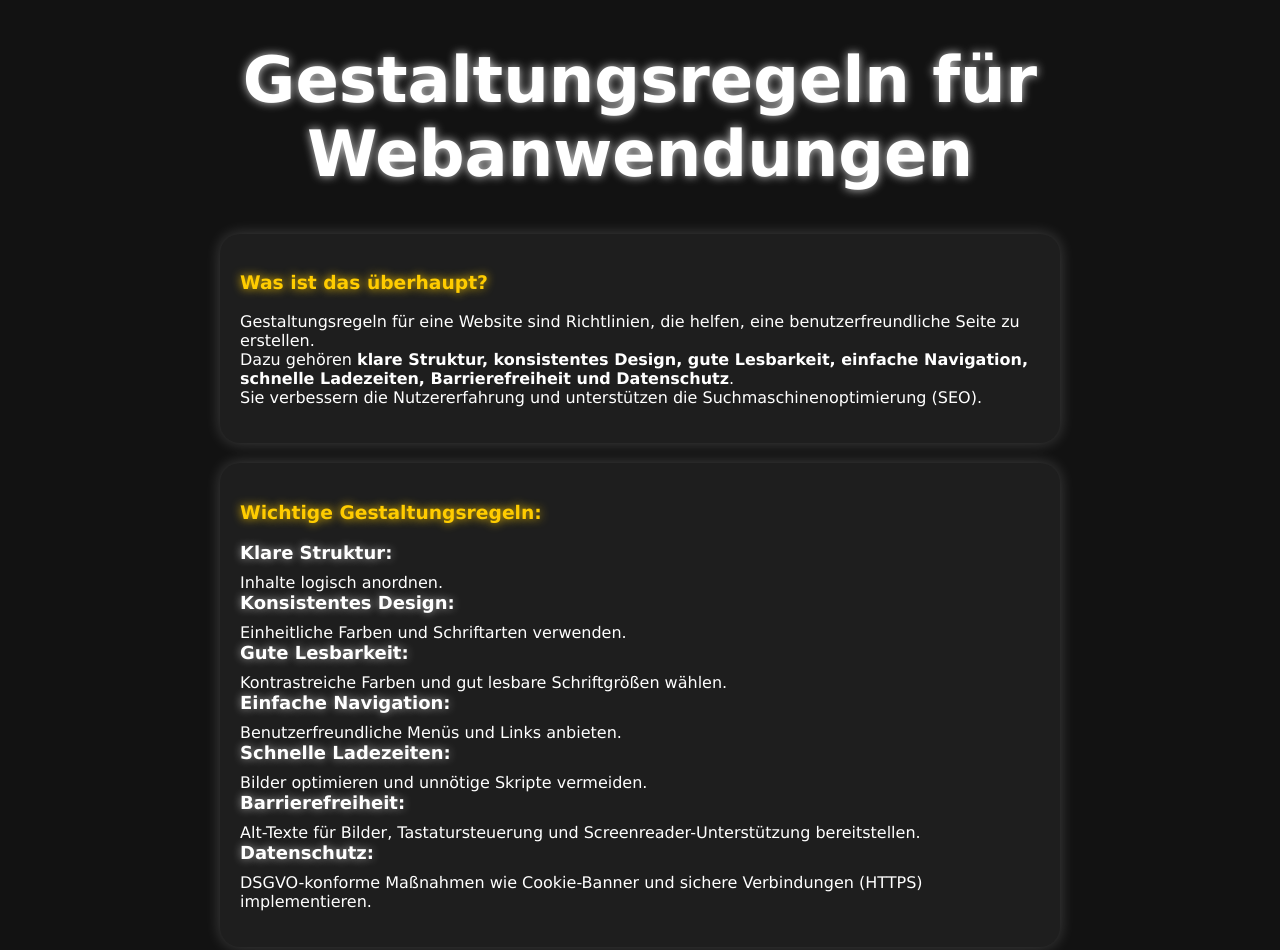
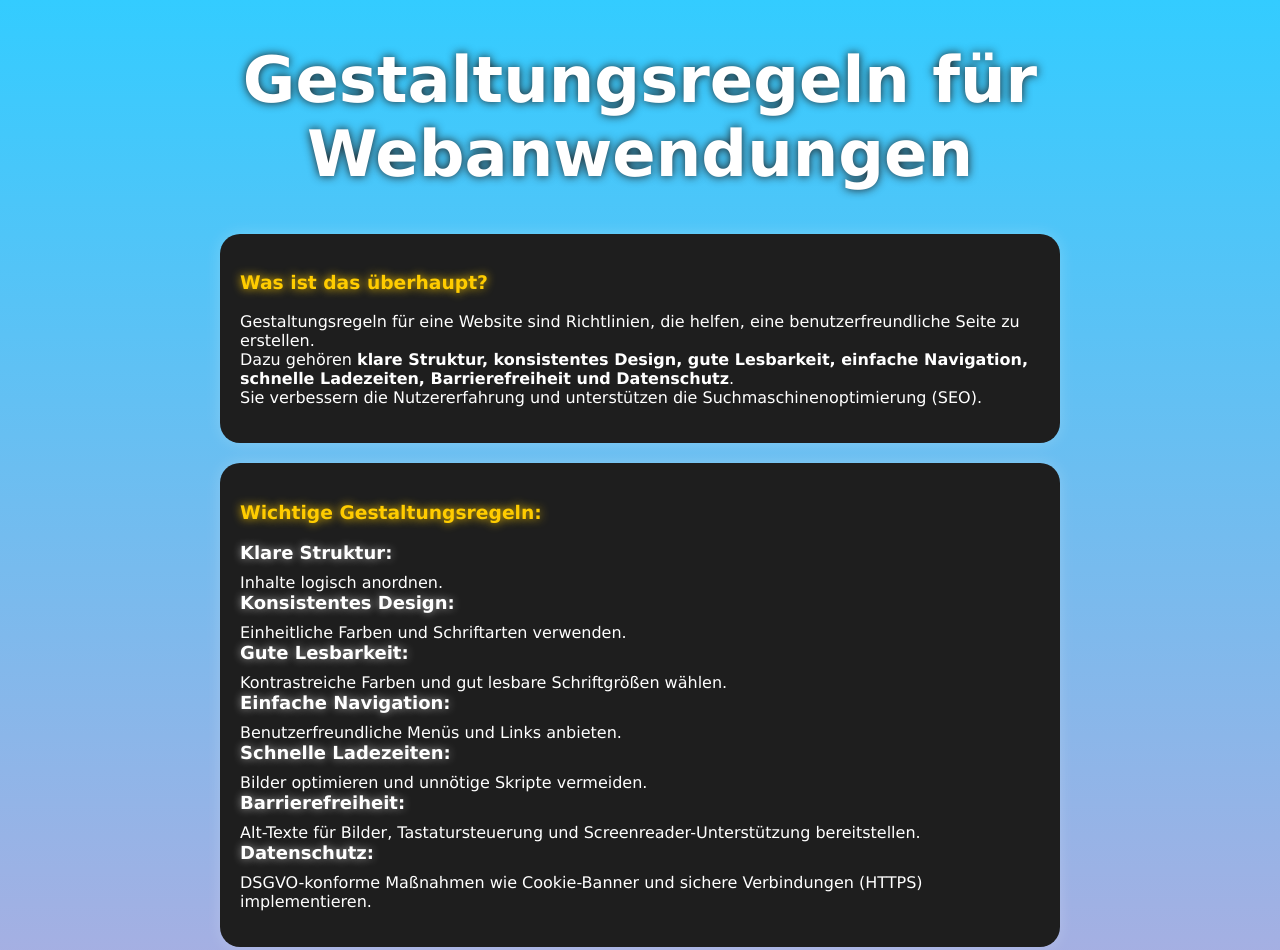
Before and after one commit to T30061/Pr-sentation, a plain HTML site: page index.html in a window 1280 px wide. Shown: the top 950 px of the page. Drawn offline with Linux system fonts and the light colour scheme.

Commit message:
Lil changes

```diff
--- a/css/style.css
+++ b/css/style.css
@@ -1,5 +1,5 @@
 body {
-    background-color: #121212;
+    background: linear-gradient(to bottom, #33ccff 0%, #ff99cc 100%);
     font-family: Verdana, Geneva, Tahoma, sans-serif;
     color: white;
     margin: 0;
@@ -8,7 +8,7 @@ body {
 }
 
 .Title {
-    text-shadow: 0 0 10px rgba(255, 255, 255, 0.8);
+    text-shadow: 0 0 10px #1e1e1e;
     margin: 20px 0;
     font-size: 2rem;
 }
```
